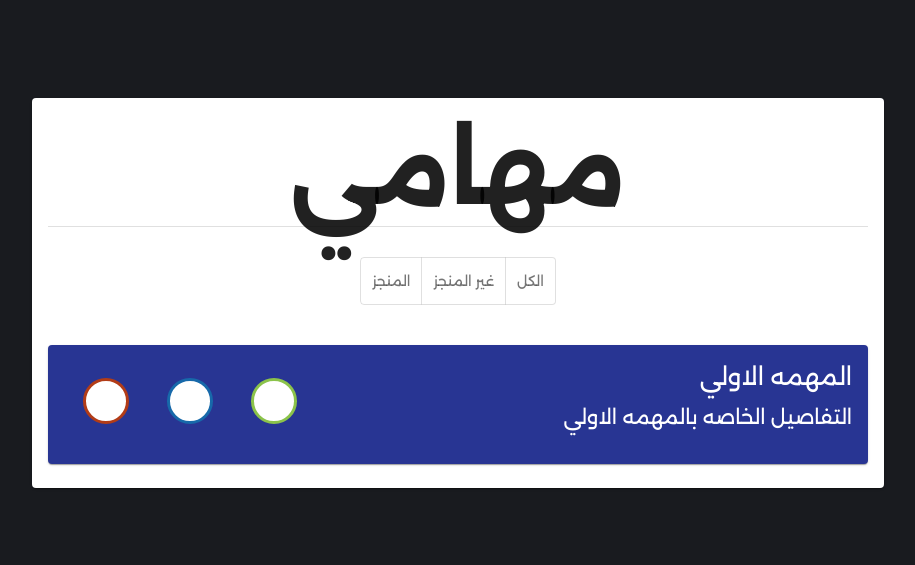
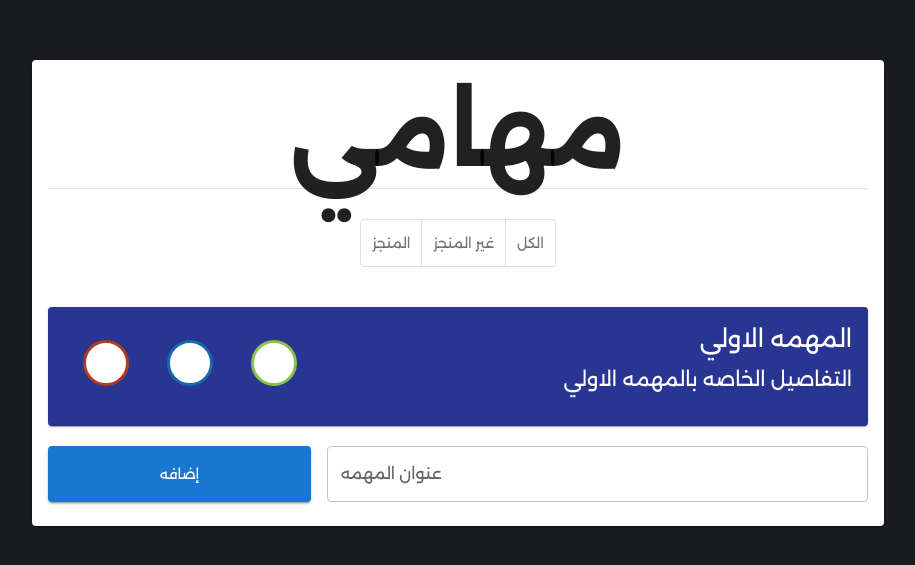
Before and after one commit to halaibrahim867/React-Challenges, a React (Create React App) app: page / in a window 1280 px wide. Shown: the part 107-672 px from the top of the page, without its empty margins (182-1097 px from the left). Built offline with nearby package versions, Linux system fonts and the light colour scheme; some icons are missing.

Commit message:
add add to do button

```diff
--- a/src/components/ToDoList.js
+++ b/src/components/ToDoList.js
@@ -8,6 +8,8 @@
 import Divider from "@mui/material/Divider";
 import ToggleButton from "@mui/material/ToggleButton";
 import ToggleButtonGroup from "@mui/material/ToggleButtonGroup";
+import Grid from "@mui/material/Grid";
+import TextField from "@mui/material/TextField";
 
 import ToDo from "./ToDo";
 import { useState } from "react";
@@ -43,6 +45,38 @@
 
           {/* ALL TODOS */}
           <ToDo />
+
+          {/* INPUT + ADD BUTTON */}
+
+          <Grid container style={{ marginTop: "20px" }} spacing={2}>
+            <Grid
+              size={8}
+              display="flex"
+              justifyContent="space-around"
+              alignItems="center"
+            >
+              <TextField
+                style={{ width: "100%" }}
+                id="outlined-basic"
+                label="عنوان المهمه"
+                variant="outlined"
+              />
+            </Grid>
+
+            <Grid
+              size={4}
+              display="flex"
+              justifyContent="space-around"
+              alignItems="center"
+            >
+              <Button
+                variant="contained"
+                style={{ width: "100%", height: "100%" }}
+              >
+                إضافه
+              </Button>
+            </Grid>
+          </Grid>
         </CardContent>
       </Card>
     </Container>
```
